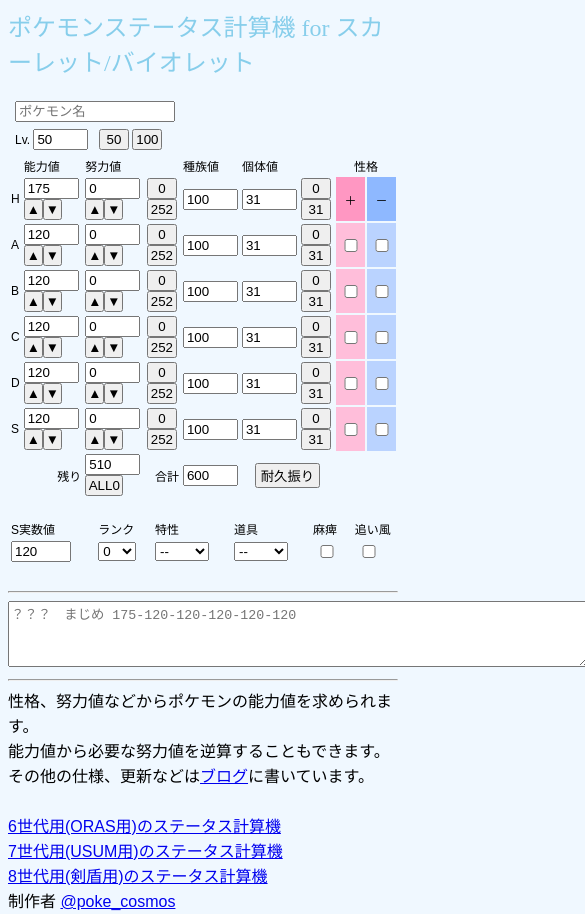
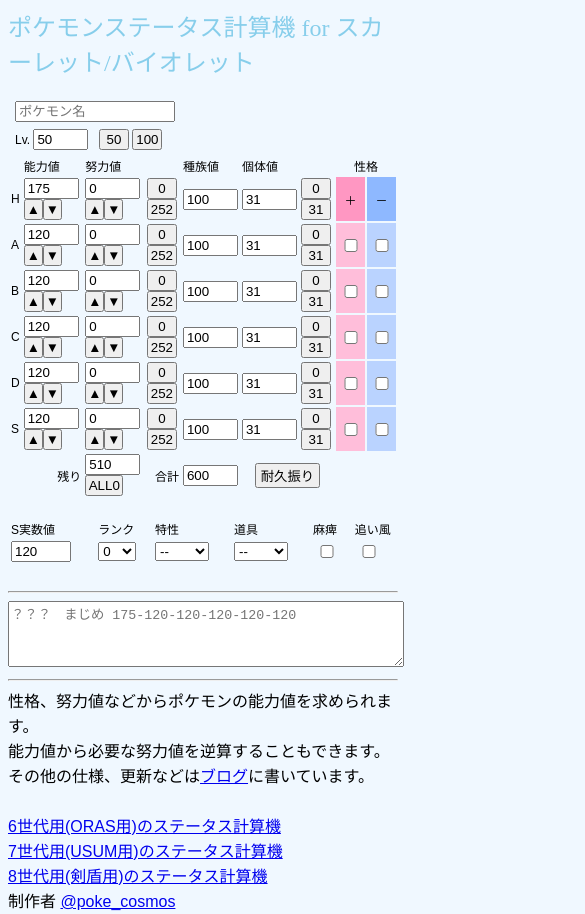
Before and after one commit to pokecosmos/calc_stats_sv, a plain HTML site: page index.html in a window 390 px wide. Shown: the whole page, 585 px wide, since content can reach past the window. Drawn offline with nearby package versions, Linux system fonts and the light colour scheme.

Commit message:
テキストエリアの幅修正

```diff
--- a/css/contents_sv.css
+++ b/css/contents_sv.css
@@ -57,6 +57,9 @@ table.class5{
 .class8{
     width:460px;
 }
+textarea{
+    width:550px;
+}
 
 /*-- スマホ版非表示設定  --*/
 @media screen and (max-width: 500px){
@@ -66,4 +69,7 @@ table.class5{
 	table{
 		font-size: 12px;
 	}
+	textarea{
+	    width:100%;
+	}
 }
--- a/index.html
+++ b/index.html
@@ -144,7 +144,7 @@ document.close();
 
 <br/>
 <hr/>
-<textarea placeholder="？？？　まじめ 175-120-120-120-120-120" rows="4" cols="70" class="hyoji" id="target" value=""></textarea><br>
+<textarea placeholder="？？？　まじめ 175-120-120-120-120-120" rows="4" class="hyoji" id="target" value="" class="textarea"></textarea><br>
 
 <hr/>
 </form>
--- a/right.html
+++ b/right.html
@@ -145,7 +145,7 @@ document.close();
 
 <br/>
 <hr/>
-<textarea placeholder="？？？　まじめ 175-120-120-120-120-120" rows="4" cols="70" class="hyoji" id="target" value=""></textarea><hr/></div>
+<textarea placeholder="？？？　まじめ 175-120-120-120-120-120" rows="4" class="hyoji" id="target" value="" class="textarea"></textarea><hr/></div>
 <div class="class7" id="kirikae_2">
 </br>
 <table border="1" class="class5"><tr><th>HP調整</th><th>内容</th></tr>
```
